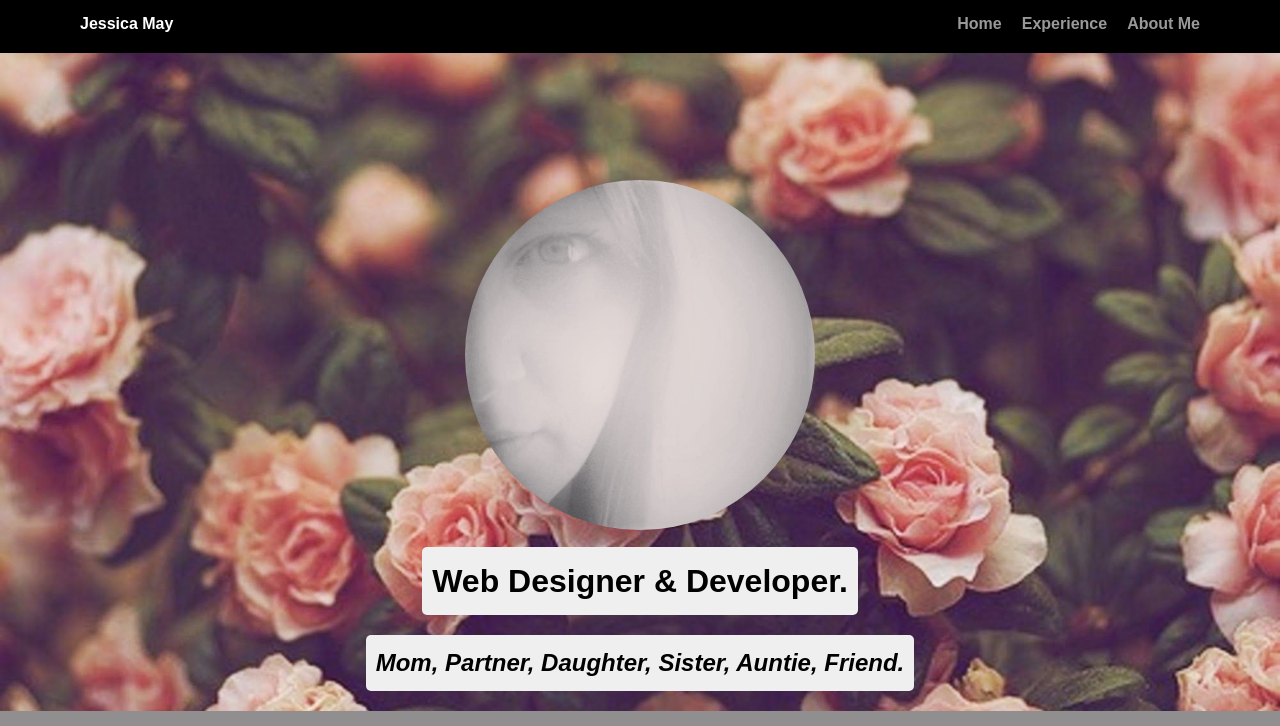
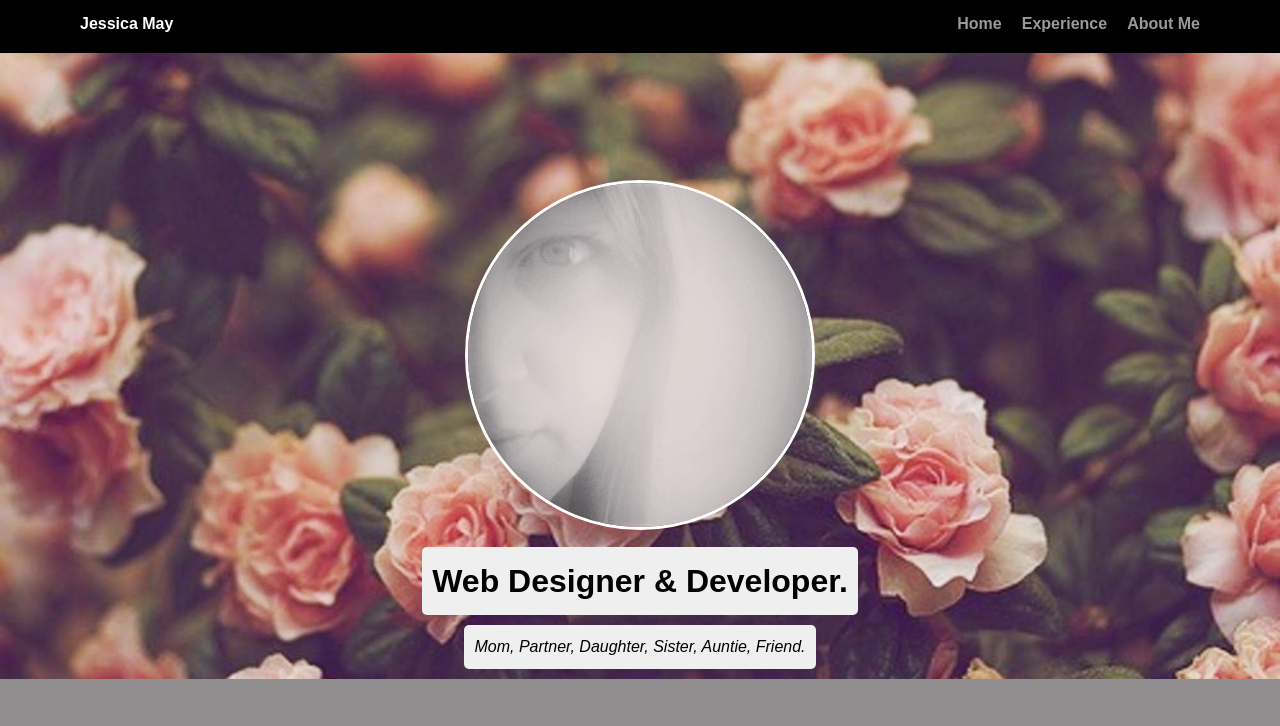
Before and after one commit to jessica-may08/Project-1, a plain HTML site: page aboutme.html in a window 1280 px wide. Shown: the top 726 px of the page. Drawn offline with Linux system fonts and the light colour scheme; a web font is replaced by a local one.

Commit message:
fixed errors

```diff
--- a/aboutme.html
+++ b/aboutme.html
@@ -20,7 +20,7 @@
     <header>
       <img src="images/me.jpg" alt="Photo of Jessica May" class="profile-image">
       <h1 class="tag name">Web Designer & Developer.</h1>
-      <h2><p class="tag location"><em>Mom, Partner, Daughter, Sister, Auntie, Friend.</em></p></h2>
+      <p class="tag location"><em>Mom, Partner, Daughter, Sister, Auntie, Friend.</em></p>
     </header>
 
     <main class="flex">
@@ -37,14 +37,12 @@
           Client requirements management<br>
         </p></div>
 
-
-
     </main>
     <footer>
       <ul>
         <li><a href="https://github.com/jessica-may08/Project-1" class="social github">Github</a></li>
       </ul>
-      <p>&copy 2021, Jessica May</p>
+      <p>&copy;2021, Jessica May</p>
     </footer>
   </body>
   </html>
--- a/styles.css
+++ b/styles.css
@@ -58,9 +58,8 @@ a:hover {
 
 header {
   text-align: center;
-  background: url('images/roses.jpg'); no-repeat top center ;
-  background-size:cover; auto cover;
-  background position: center;
+  background: url('images/roses.jpg');
+  background-size: cover;
   overflow: hidden;
   padding-top: 60px;
 }
@@ -72,7 +71,7 @@ header .profile-image {
   width: 350px;
   height: 350px;
   border-radius: 50%;
-  border: 3px; color: #c275a4;
+  border: 3px solid #FFFFFF;
   transition: all .5s;
 }
 header .profile-image:hover {
@@ -86,10 +85,7 @@ header .profile-image:hover {
   display: table;
   margin: 10px auto;
 }
-.location {
-  value: #black;
-  value: c275a4;
-}
+
 .card {
   margin: 30px;
   padding: 20px 40px 40px;
@@ -105,13 +101,10 @@ header .profile-image:hover {
 }
 
 .secondary-card {
-  display: -ms-flexbox;      /* TWEENER - IE 10 */
   display: flex;
   max-width: 1200px;
-  -ms-flex-pack: distribute;
   justify-content: space-around;
   margin: 0 auto;
-
 }
 
 .third-card {
@@ -181,10 +174,8 @@ a.social:hover {
 @media screen and (min-width: 720px) {
 
   .flex {
-      display: -ms-flexbox;      /* TWEENER - IE 10 */
       display: flex;
       max-width: 1200px;
-      -ms-flex-pack: distribute;
       justify-content: space-around;
       margin: 0 auto;
   }
```
Also changed, not shown: experience.html (+4 -6 lines), index.html (+1 -1 lines).
